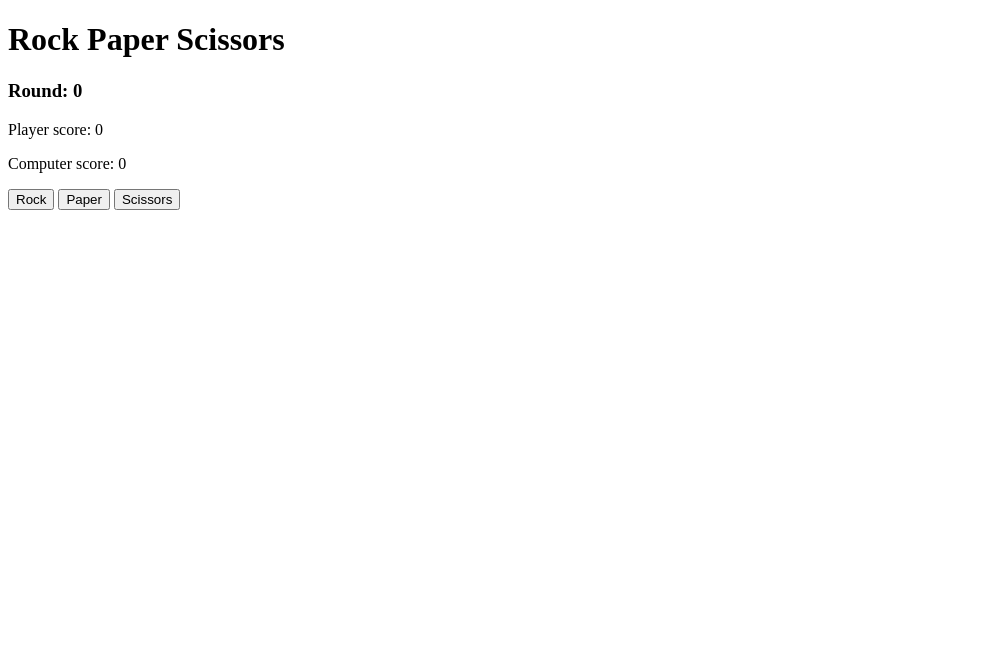
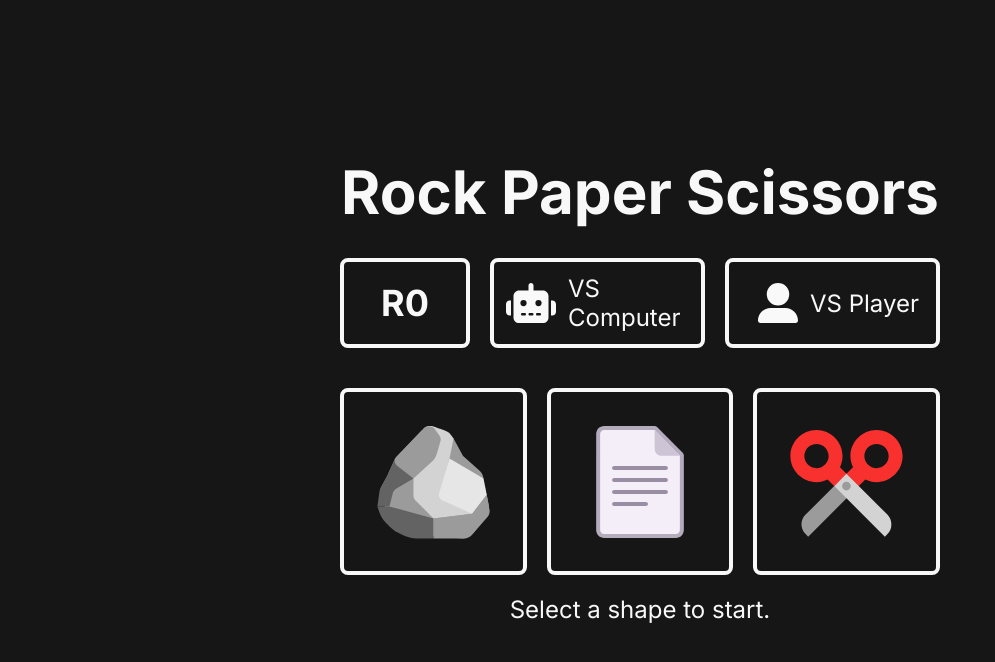
Before and after one commit to MatthewPopa/rock-paper-scissors, a plain HTML site: page index.html in a window 1280 px wide. Shown: the whole page, without its empty margins (0-995 px from the left). Drawn offline with Linux system fonts and the light colour scheme.

Commit message:
Init UI overhaul

```diff
--- a/app.js
+++ b/app.js
@@ -9,13 +9,17 @@ function getRandomInt(max) {
     return Math.floor(Math.random() * max);
 }
 
+let startGame = () => {
+
+}
+
 let endGame = () => {
     if(playerScore > computerScore) return roundMessage.textContent = "You won the game!";
     return roundMessage.textContent = "You lost the game.";
 };
 
 let playerChoice = '';
-let selection = document.querySelector('.selection');
+let selection = document.querySelector('.shape-selector');
 selection.addEventListener('click', (e) => {
     let target = e.target;
 
@@ -30,7 +34,8 @@ selection.addEventListener('click', (e) => {
             playerChoice = 'scissors';
             break;
     }
-    if(playerScore < 3 && computerScore < 3) playRound();
+    //if(playerScore == 0 && computerScore == 0) startGame();
+    if(playerScore < 5 && computerScore < 5) playRound();
 });
 
 let roundDisplay = document.querySelector('#round');
@@ -82,9 +87,9 @@ function playRound(player, computer) {
             roundMessage.textContent = "You tie! You both picked scissors.";
         }
     }
-    roundDisplay.textContent = "Round: " + currentRound;
-    playerDisplay.textContent = "Player score: " + playerScore;
-    computerDisplay.textContent = "Computer score: " + computerScore;
-    if(playerScore == 3 || computerScore == 3) endGame();
+    roundDisplay.textContent = "R" + currentRound;
+    playerDisplay.textContent = playerScore;
+    computerDisplay.textContent = computerScore;
+    if(playerScore == 5 || computerScore == 5) endGame();
     return;
 }
--- a/index.html
+++ b/index.html
@@ -3,18 +3,29 @@
 <head>
 <meta charset="UTF-8">
 <title>Rock Paper Scissors</title>
+<link rel="stylesheet" href="style.css"/>
 <script src="app.js" defer></script>
 </head>
 <body>
-<h1>Rock Paper Scissors</h1>
-<h3 id="round">Round: 0</h2>
-<p id="playerScore">Player score: 0</p>
-<p id="computerScore">Computer score: 0</p>
-<div class="selection">
-    <button id="rock">Rock</button>
-    <button id="paper">Paper</button>
-    <button id="scissors">Scissors</button>
+<div class="container">
+    <div class="title">
+        <h1>Rock Paper Scissors</h1>
+    </div>
+<!--   <div class="opponent-selector">
+        <div class="active opponent" id="computer"><img class="icon" src="assets/computer.svg"><span>VS Computer</span></div>
+        <div class="opponent" id="player"><img class="icon" src="assets/player.svg"><span>VS Player</span></div>
+    </div>-->
+    <div class="opponent-selector">
+        <div id="round">R0</div>
+        <div class="opponent" id="computer"><img class="icon" src="assets/computer.svg"><span id="computerScore">VS Computer</span></div>
+        <div class="opponent" id="player"><img class="icon" src="assets/player.svg"><span id="playerScore">VS Player</span></div>
+    </div>
+    <div class="shape-selector">
+        <div id="rock"><img src="assets/rock.svg"></div>
+        <div id="paper"><img src="assets/paper.svg"></div>
+        <div id="scissors"><img src="assets/scissors.svg"></div>
+    </div>
+    <p id="roundMessage">Select a shape to start.</p>
 </div>
-<p id="roundMessage"></p>
 </body>
 </html>
--- /dev/null
+++ b/style.css
@@ -0,0 +1,116 @@
+@import url('https://fonts.googleapis.com/css2?family=Inter:wght@400;700&display=swap');
+
+:root {
+    --background: #161616;
+    --secondary: #4E4E4E;
+    --blue: #346CFC;
+    --red: #F8312F;
+    --white: #F8F8F8;
+    --unit: 20px;
+}
+
+* {
+    box-sizing: border-box;
+}
+
+h1, h2, h3, h4, h5, h6, p {
+    margin: 0;
+    cursor: default;
+}
+
+h1 {
+    font-size: 60px;
+    margin-bottom: calc(var(--unit) * 1.5);
+}
+
+body {
+    margin: 0;
+    font-family: 'Inter', sans-serif;
+    font-size: 24px;
+    background-color: var(--background);
+    color: var(--white);
+    width: 100dvw;
+    height: 100dvh;
+    display: flex;
+    justify-content: center;
+}
+
+.container {
+    width: 600px;
+    display:flex;
+    flex-direction: column;
+    justify-content: center;
+    align-items: center;
+}
+
+.opponent-selector {
+    display: flex;
+    gap: var(--unit);
+    width: 100%;
+    margin-bottom: calc(var(--unit) * 2)
+}
+
+.opponent-selector div {
+    height: 90px;
+    width: 290px;
+    border: 4px solid var(--white);
+    border-radius: 8px;
+    display: flex;
+    justify-content: center;
+    align-items: center;
+}
+
+.opponent-selector div.active {
+    border: 4px solid var(--blue);
+    background-color: rgb(51, 108, 252, 0.1);
+}
+
+.opponent-selector .opponent:hover {
+    background-color: rgba(247, 247, 247, 0.05);
+    cursor: pointer;
+}
+
+.opponent-selector div.active:hover  {
+    background-color: rgb(51, 108, 252, 0.1);
+}
+
+#round {
+    max-width: 130px;
+    font-size: 36px;
+    font-weight: bold;
+}
+
+.icon {
+    height: 40px;
+    filter: invert(100%) sepia(75%) saturate(111%) hue-rotate(221deg) brightness(116%) contrast(95%);
+    margin: 12px;
+}
+
+.shape-selector {
+    display: flex;
+    gap: var(--unit);
+}
+
+.shape-selector div {
+    width: 186.67px;
+    height: 186.67px;
+    border: 4px solid var(--white);
+    border-radius: 8px;
+    display: flex;
+    flex-direction: column;
+    justify-content: center;
+    cursor: pointer;
+}
+
+.shape-selector div:hover {
+    background-color: rgba(247, 247, 247, 0.05);
+}
+
+.shape-selector div img {
+    height: 128px;
+    z-index: -1;
+}
+
+#roundMessage {
+    margin: var(--unit);
+}
```
Also changed, not shown: assets/computer.svg (added), assets/paper.svg (added), assets/player.svg (added), assets/rock.svg (added), assets/scissors.svg (added).
